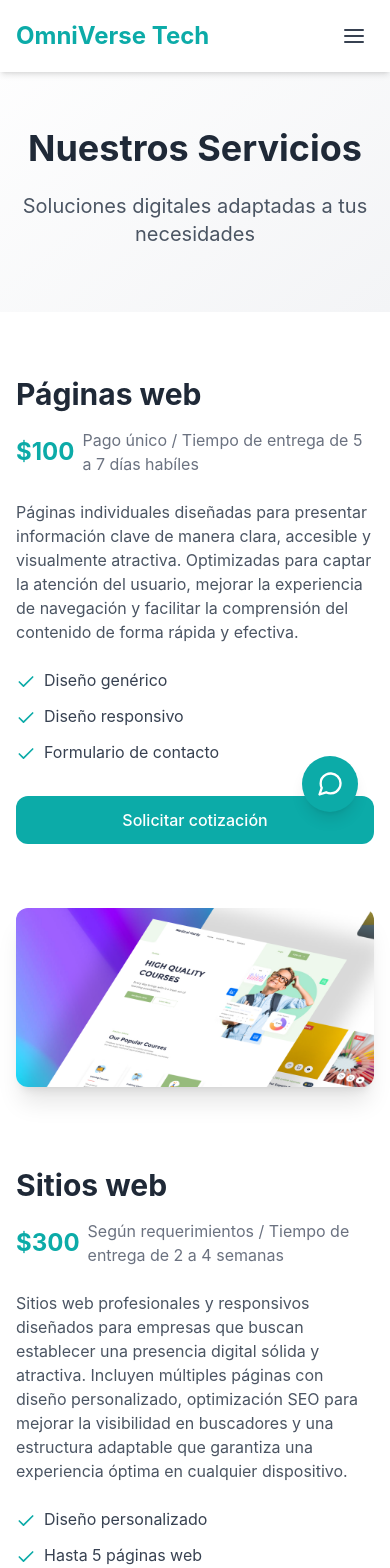
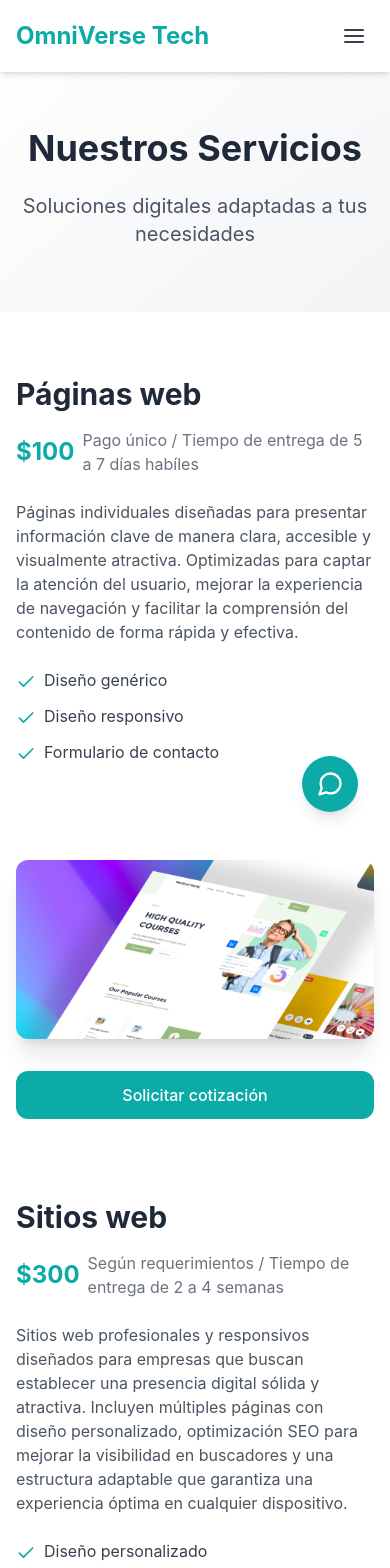
Before and after one commit to Ander1405/OmniVerseTech, a Vue app: page /servicios in a window 390 px wide. Shown: the top 1568 px of the page. Built offline with nearby package versions, Linux system fonts and the light colour scheme.

Commit message:
refactor: change button align when resolution is different to desktop

```diff
--- a/src/components/views/ServicesView.vue
+++ b/src/components/views/ServicesView.vue
@@ -32,15 +32,22 @@
                                         <span class="text-gray-700 dark:text-gray-300">{{ feature }}</span>
                                     </li>
                                 </ul>
-                                <router-link to="/contacto" class="inline-block text-center px-6 py-3 bg-primary hover:bg-primary-dark text-white font-medium rounded-xl transition-colors duration-300">
-                                    {{ translations[currentLanguage].ctaButton }}
-                                </router-link>
+                                <div class="hidden md:block w-full">
+                                    <router-link to="/contacto" class="block w-full text-center px-6 py-3 bg-primary hover:bg-primary-dark text-white font-medium rounded-xl transition-colors duration-300">
+                                        {{ translations[currentLanguage].ctaButton }}
+                                    </router-link>
+                                </div>
                             </div>
                             <div class="w-full md:w-1/2 self-stretch">
                                 <div class="relative w-full h-full">
                                     <img :src="service.image" :alt="service.title" class="w-full h-full object-cover rounded-xl shadow-xl" loading="lazy" />
                                     <div class="absolute -bottom-4 -right-4 w-full h-full bg-primary-light rounded-lg -z-10"></div>
                                 </div>
+                            </div>
+                            <div class="md:hidden w-full">
+                                <router-link to="/contacto" class="block text-center px-6 py-3 bg-primary hover:bg-primary-dark text-white font-medium rounded-xl transition-colors duration-300">
+                                    {{ translations[currentLanguage].ctaButton }}
+                                </router-link>
                             </div>
                         </div>
                     </div>
```
